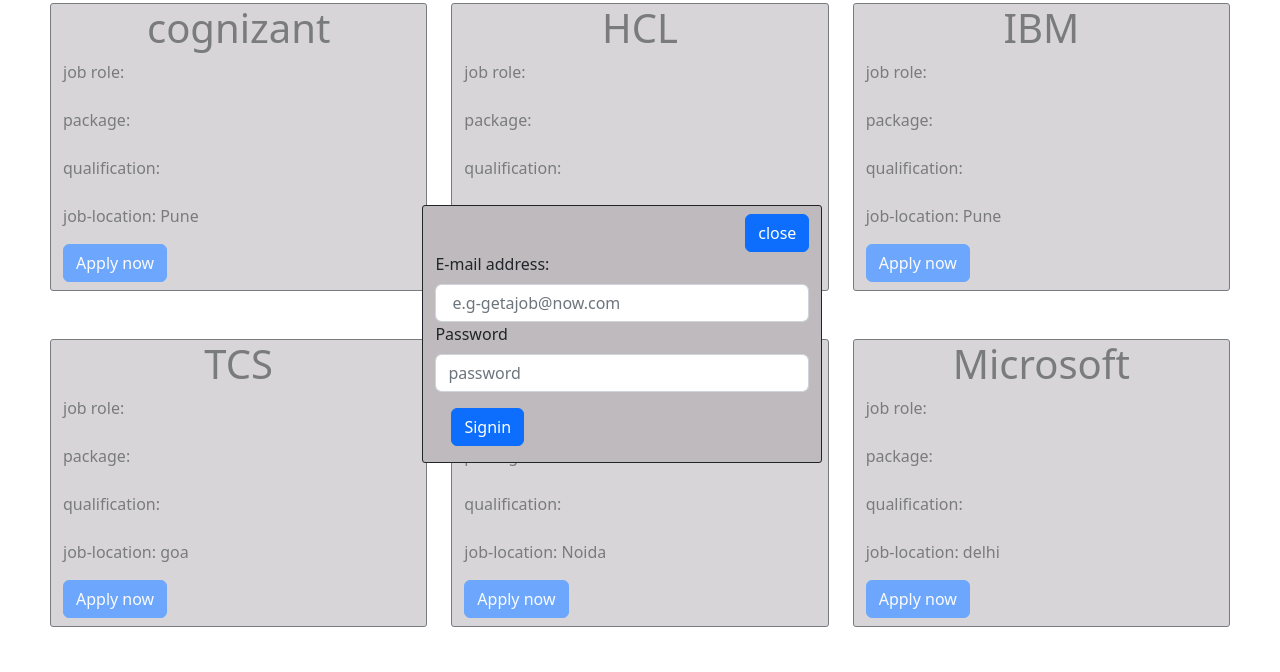
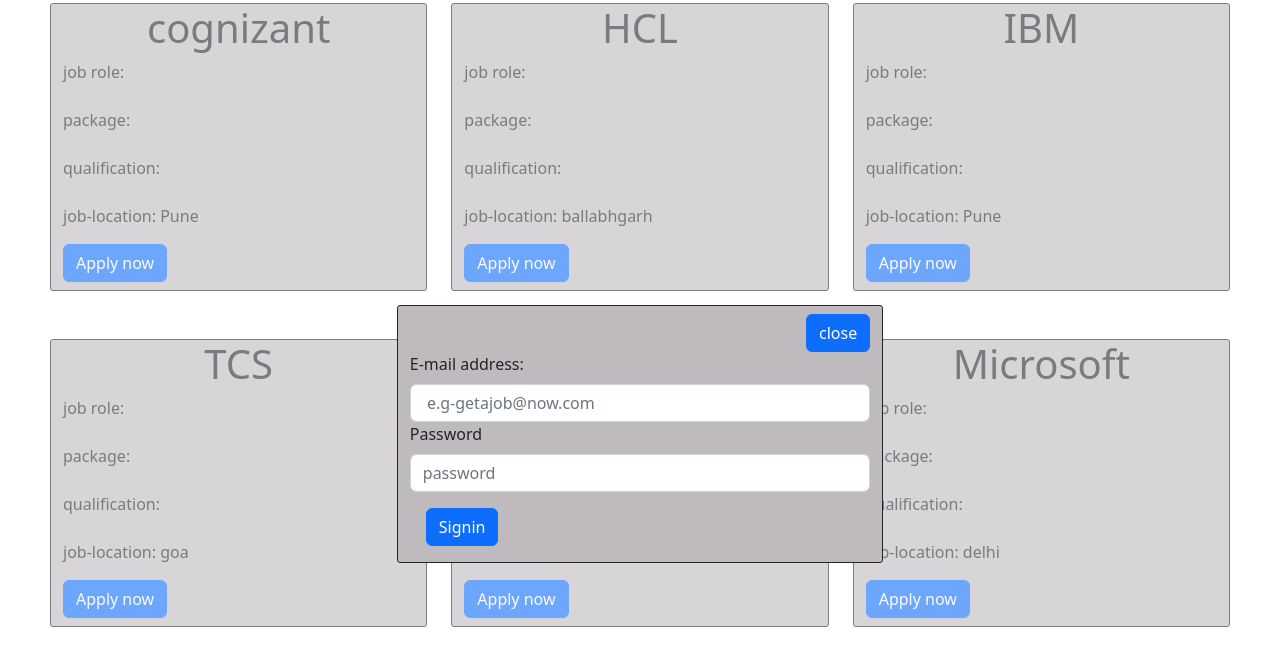
Before and after one commit to harshgupta271/Get-a-job, a plain HTML site: page index.html in a window 1280 px wide. Both pictures are taken after a click on the button "Sign-in". Shown: the part 95-767 px from the top of the page. Drawn offline with nearby package versions, Linux system fonts and the light colour scheme.

Commit message:
Update jobsstyle.css

```diff
--- a/jobsstyle.css
+++ b/jobsstyle.css
@@ -10,7 +10,6 @@
    }
    a{
     text-decoration: none;
-    color: #808089;
    }
    .navbar-brand{
     height: 60px;
@@ -22,10 +21,10 @@
     display: none !important;
 }
 .signin{
-    max-width: 400px;
+    max-width: 38%;
     position: absolute;
-    top: 300px;
-    left: 33%;
+    top: 400px;
+    left: 31%;
 }
 .opaque{
     opacity: 0.6;
```
